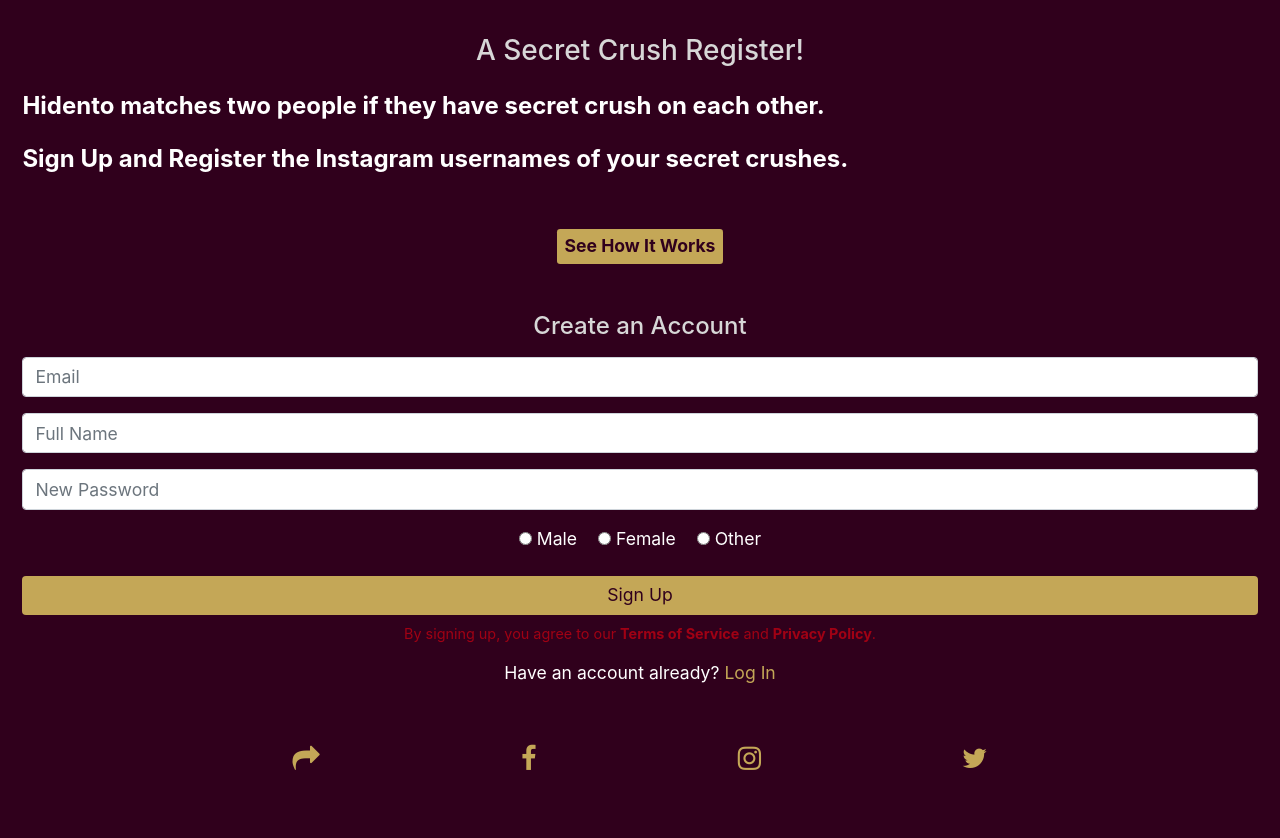
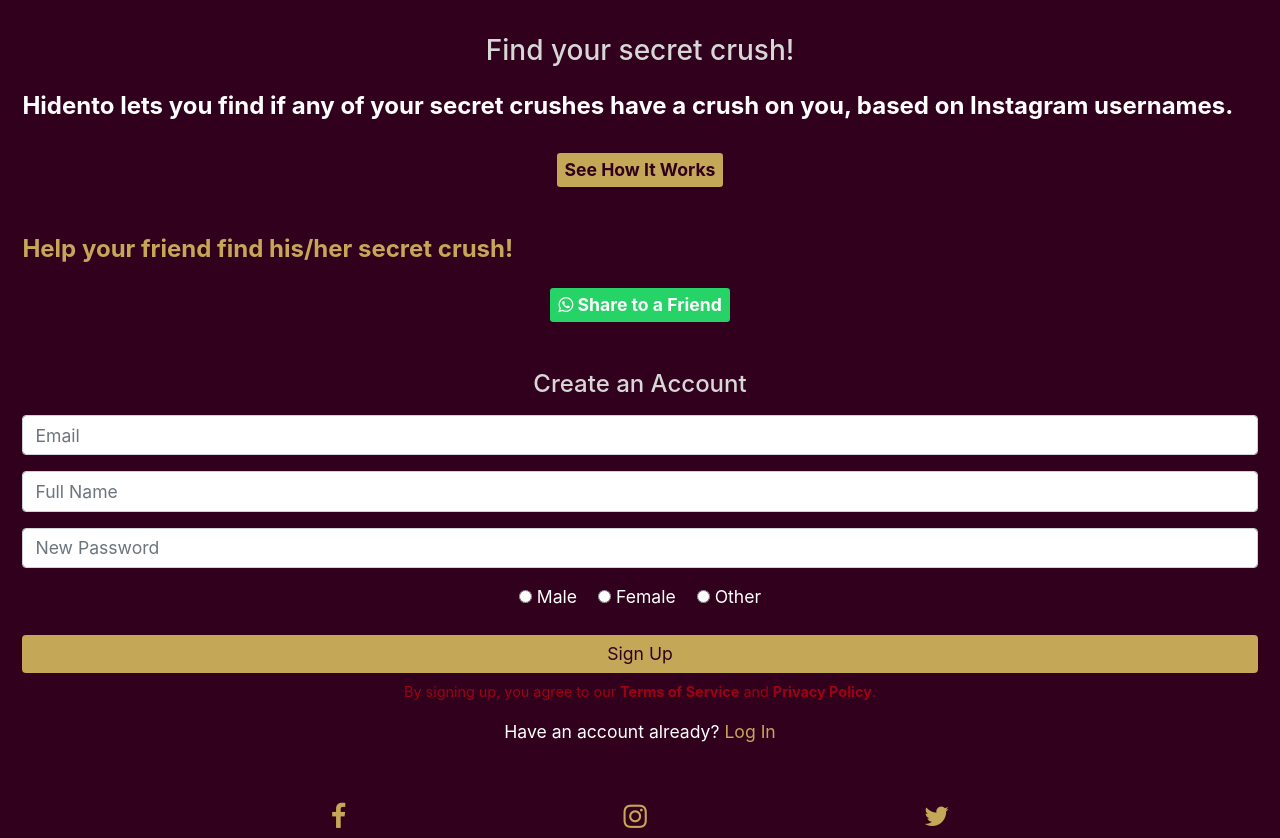
Before and after one commit to felixsundar/hidento_project, a Django app: template secretcrushapp/templates/secretcrushapp/website_home_m.html in a window 1280 px wide. Shown: the part 65-903 px from the top of the page. Before the commit the page ends 835 px from the top, so only its background shows below. Run offline with Django 3.2, Linux system fonts and the light colour scheme; the template is opened without the code that fills it, so the values that code supplies are empty; some libraries are stand-ins or nearby versions.

Commit message:
add share button in home page

```diff
--- a/secretcrushapp/templates/secretcrushapp/base_m.html
+++ b/secretcrushapp/templates/secretcrushapp/base_m.html
@@ -85,8 +85,8 @@
     <div class="hidento-footer"
          style="justify-content:center;text-align:center;margin-left:-0.4rem;margin-right:-0.4rem">
             <div class="mobile-footer">
-            <a href="whatsapp://send?text=Find your secret crush @ https://www.hidento.com" target="_blank" class="social-icon hidento-heading-color" style="margin:auto;">
-                <i class="fa fa-share"></i></a>
+<!--            <a href="whatsapp://send?text=Find your secret crush @ https://www.hidento.com" target="_blank" class="social-icon hidento-heading-color" style="margin:auto;">-->
+<!--                <i class="fa fa-share"></i></a>-->
             <a href="https://www.facebook.com/Hidento-100658984831094/" target="_blank" class="social-icon hidento-heading-color" style="margin:auto"><i
                     class="fa fa-facebook"></i></a>
             <a href="https://www.instagram.com/hidentoofficial/" target="_blank" class="social-icon hidento-heading-color" style="margin:auto"><i
--- a/secretcrushapp/templates/secretcrushapp/website_home_m.html
+++ b/secretcrushapp/templates/secretcrushapp/website_home_m.html
@@ -4,13 +4,13 @@
 <center>
     <div class="hidento-m-font-size" style="padding-left:1rem;padding-right:1rem;margin-bottom:3rem">
         <div class="mt-3 mb-5">
-            <h3 class="mb-4 hidento-title-color" style="text-align:leftr">A Secret Crush Register!</h3>
+            <h3 class="mb-4 hidento-title-color" style="text-align:leftr">Find your secret crush!</h3>
             <h4 style="text-align:justify" class="mt-4"><b>
-                Hidento matches two people if they have secret crush on each other.
+                Hidento lets you find if any of your secret crushes have a crush on you, based on Instagram usernames.
                 </b></h4>
-            <h4 style="text-align:justify" class="mt-4"><b>
-                Sign Up and Register the Instagram usernames of your secret crushes.
-                </b></h4>
+<!--            <h4 style="text-align:justify" class="mt-4"><b>-->
+<!--                Sign Up and Register the Instagram usernames of your secret crushes.-->
+<!--                </b></h4>-->
 
 <!--            <p class="mt-3" style="text-align:left"><b>-->
 <!--                Indirectly let them know about this site.-->
@@ -31,7 +31,13 @@
 <!--                When a stable match is formed, Hidento informs one of the users in the match.-->
 <!--                Notes received will be visible from 14th February, 2020 onwards.-->
 <!--            </b></p>-->
-            <a href="{% url 'howitworks' %}" class="btn btn-primary btn-sm mt-5"><b>See How It Works</b></a>
+            <a href="{% url 'howitworks' %}" class="btn btn-primary btn-sm mt-4"><b>See How It Works</b></a>
+
+            <h4 style="text-align:justify" class="hidento-heading-color mt-5"><b>
+                Help your friend find his/her secret crush!
+                </b></h4>
+            <a href="whatsapp://send?text=Find your secret crush @ https://www.hidento.com" class="btn btn-primary btn-sm mt-3"
+        style="color:#FFFFFF !important;background-color:#25D366 !important"><b><i class="fa fa-whatsapp"></i> Share to a Friend</b></a>
         </div>
 
         <div class="mb-5">
```
Also changed, not shown: secretcrushapp/templates/secretcrushapp/user_home_m.html (+7 -1 lines), secretcrushapp/templates/secretcrushapp/website_home.html (+6 -6 lines).
